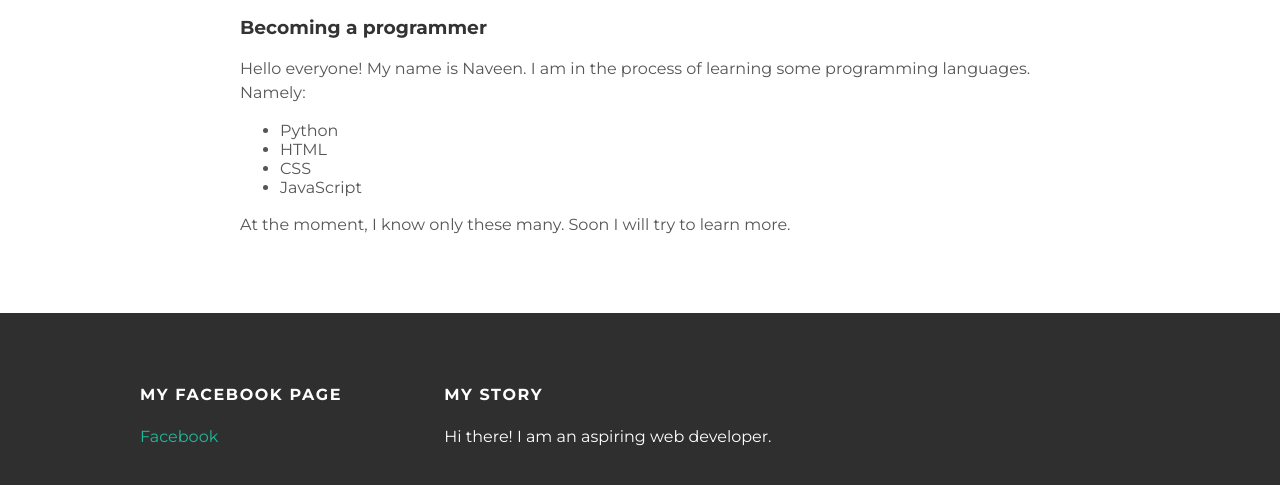
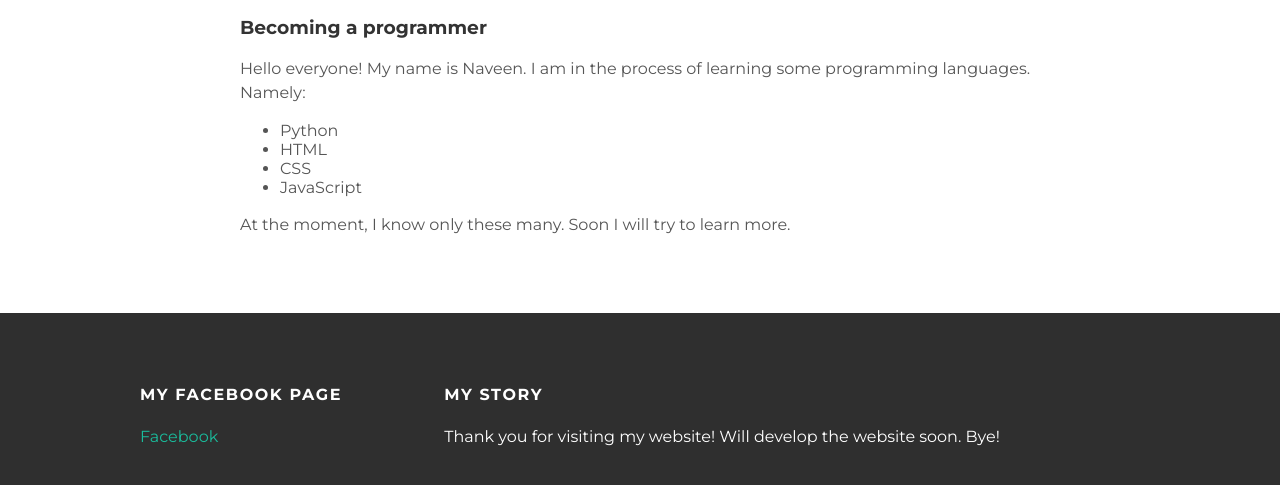
Before and after one commit to Naveen698/Naveen698.github.io, a plain HTML site: page about.html in a window 1280 px wide. Shown: the part 748-1233 px from the top of the page. Drawn offline with Linux system fonts and the light colour scheme.

Commit message:
Add files via upload

```diff
--- a/about.html
+++ b/about.html
@@ -49,7 +49,7 @@
       </div>
       <div class="column">
         <h4>My Story</h4>
-        <p>Hi there! I am an aspiring web developer.</p>
+        <p>Thank you for visiting my website! Will develop the website soon. Bye!</p>
       </div>
     </div>
   </div>
```
Also changed, not shown: index.html (+1 -1 lines).
